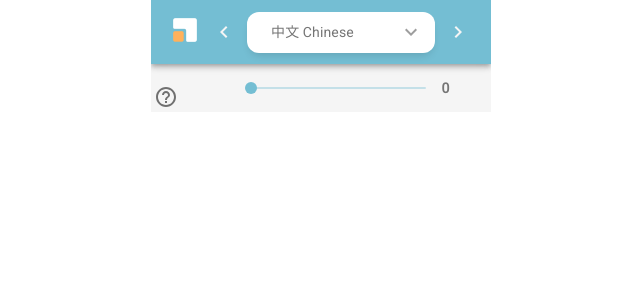
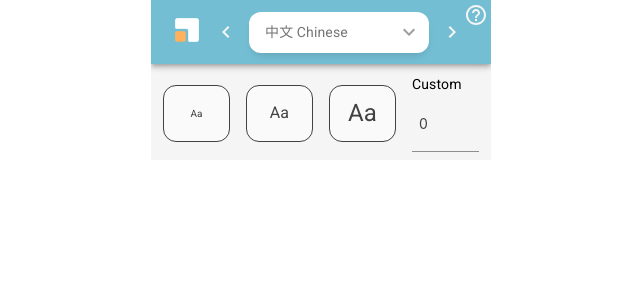
Before and after one commit to rjpeterson/Hanzisize, a React (Create React App) app: page / in a window 1280 px wide. Shown: the top 300 px of the page, without its empty margins (319-959 px from the left). Built offline with nearby package versions, Linux system fonts and the light colour scheme.

Commit message:
swap slider bar for several buttons. functional but needs visual refinement

```diff
--- a/src/components/App.js
+++ b/src/components/App.js
@@ -17,6 +17,7 @@ testingTools.setupTestEnv();
 const useStyles = makeStyles({
   container: {
     width: 340,
+    height: 160,
     backgroundColor: theme.palette.secondary.main,
     overflow: 'hidden',
     flexDirection: 'row',
--- /dev/null
+++ b/src/components/Lower/FontSize/FontSize.jsx
@@ -0,0 +1,177 @@
+import React from 'react';
+import Button from '@material-ui/core/Button';
+import Input from '@material-ui/core/Input';
+import { makeStyles, withStyles } from '@material-ui/core/styles';
+import { grey } from '@material-ui/core/colors';
+import Grid from '@material-ui/core/Grid';
+import { Typography } from '@material-ui/core';
+
+const fontSizes = {
+  s: 10,
+  m: 16,
+  l: 24
+}
+
+const useStyles = makeStyles({
+  grid: {
+    paddingTop: 10,
+    paddingBottom: 4,
+  },
+  small: {
+    fontSize: fontSizes.s
+  },
+  medium: {
+    fontSize: fontSizes.m
+  },
+  large: {
+    fontSize: fontSizes.l
+  },
+  input: {
+    width: 67,
+    height: 57,
+    boxShadow: 'none',
+    textTransform: 'none',
+    padding: '8px 7px',
+    lineHeight: 1.5,
+    color: grey[800],
+    fontFamily: [
+      '-apple-system',
+      'BlinkMacSystemFont',
+      '"Segoe UI"',
+      'Roboto',
+      '"Helvetica Neue"',
+      'Arial',
+      'sans-serif',
+      '"Apple Color Emoji"',
+      '"Segoe UI Emoji"',
+      '"Segoe UI Symbol"'
+    ]
+  }
+})
+
+const NormalButton = withStyles({
+  root: {
+    width: 67,
+    height: 57,
+    boxShadow: 'none',
+    textTransform: 'none',
+    padding: '8px 7px',
+    border: '1px solid',
+    borderRadius: 13,
+    lineHeight: 1.5,
+    backgroundColor: grey[50],
+    borderColor: grey[800],
+    color: grey[800],
+    fontFamily: [
+      '-apple-system',
+      'BlinkMacSystemFont',
+      '"Segoe UI"',
+      'Roboto',
+      '"Helvetica Neue"',
+      'Arial',
+      'sans-serif',
+      '"Apple Color Emoji"',
+      '"Segoe UI Emoji"',
+      '"Segoe UI Symbol"',
+    ].join(','),
+    '&:hover': {
+      backgroundColor: grey[300],
+      boxShadow: 'none',
+    },
+    '&:active': {
+      boxShadow: 'none',
+      color: grey[50],
+      backgroundColor: grey[500]
+    },
+    '&:focus': {
+      boxShadow: "0 3px 6px 2px rgba(255, 105, 135, .3)",
+      color: grey[50],
+      backgroundColor: grey[500]
+    },
+  },
+})(Button);
+
+export default function FontSizeButtons({minFontSize, changeHandler}) {
+  const classes = useStyles();
+
+  const handleButtonClick = (newValue) => {
+    changeHandler(newValue);
+  };
+
+  const handleInputChange = (event) => {
+    changeHandler(event.target.value === '' ? '' : Number(event.target.value));
+  };
+
+  const handleBlur = () => {
+    if (minFontSize < 0) {
+      changeHandler(0);
+    } else if (minFontSize > 99) {
+      changeHandler(99);
+    }
+  };
+
+  return (
+    <Grid
+      container
+      className={classes.grid}
+      spacing={2}
+      alignItems="center"
+      justify="center"
+    >
+      <Grid item>
+        <NormalButton
+          variant="outlined"
+          onClick={() => {handleButtonClick(fontSizes.s)}}
+        >
+          <Typography
+          className={classes.small}
+          >
+            Aa
+          </Typography>
+        </NormalButton>
+      </Grid>
+      <Grid item>
+        <NormalButton
+          variant="outlined"
+          onClick={() => { handleButtonClick(fontSizes.m)}}
+        >
+          <Typography
+          className={classes.medium}
+          >
+            Aa
+          </Typography>
+        </NormalButton>
+      </Grid>
+      <Grid item>
+        <NormalButton
+          variant="outlined"
+          onClick={() => { handleButtonClick(fontSizes.l)}}
+        >
+          <Typography
+          className={classes.large}
+          >
+            Aa
+          </Typography>
+        </NormalButton>
+      </Grid>
+      <Grid item>
+        <Typography>
+          Custom
+        </Typography>
+        <Input
+          className={classes.input}
+          value={minFontSize}
+          onChange={(event) => {handleInputChange(event)}}
+          onBlur={handleBlur}
+          inputProps={{
+            step: 1,
+            min: 0,
+            max: 99,
+            type: 'number',
+            'aria-label': 'minimum font size',
+          }}
+        />
+      </Grid>
+    </Grid>
+  );
+}
--- a/src/components/Lower/Lower.jsx
+++ b/src/components/Lower/Lower.jsx
@@ -1,24 +1,17 @@
 import React from 'react';
 import IFrameWarning from './IFrameWarning/IFrameWarning';
 
-import InputSlider from './InputSlider/InputSlider';
+import FontSize from './FontSize/FontSize';
 
 import { makeStyles } from '@material-ui/core/styles';
 import Box from '@material-ui/core/Box';
-import HelpOutline from '@material-ui/icons/HelpOutline';
-import IconButton from '@material-ui/core/IconButton';
 import 'fontsource-roboto';
 
 const useStyles = makeStyles({
   lower: {
     position: 'relative',
     paddingBottom: 2,
-  },
-  help: {
-    position: 'absolute',
-    bottom: 0,
-    left: 0,
-  },
+  }
 })
 
 export default function Lower({minFontSize, changeHandler, iFrames}) {
@@ -27,17 +20,10 @@ export default function Lower({minFontSize, changeHandler, iFrames}) {
   return (
     <div className="lower-container">
       <Box className={classes.lower}>
-      <InputSlider
+      <FontSize
         minFontSize={minFontSize}
         changeHandler={changeHandler}
       />
-      <Box
-        className={classes.help}
-      >
-        <IconButton size="small" href='https://github.com/rjpeterson/Hanzisize#donate' target="_blank">
-          <HelpOutline />
-        </IconButton>
-      </Box>
       <IFrameWarning
         display={iFrames}
       />
--- a/src/components/Upper/LangSelect/LangSelect.jsx
+++ b/src/components/Upper/LangSelect/LangSelect.jsx
@@ -15,8 +15,8 @@ import LangOptions from './LangOptions';
 
 const useStyles = makeStyles({
   menuItem: {
-    fontSize: ".7rem",
-    minHeight: "1.3rem",
+    fontSize: ".6rem",
+    minHeight: "1.1rem",
     paddingTop: "0px",
     paddingBottom: "0px",
   },
@@ -30,7 +30,7 @@ const useStyles = makeStyles({
     borderWidth: 2,
     borderRadius: 12,
     marginBottom: 0,
-    paddingLeft: 24,
+    paddingLeft: 16,
     paddingTop: 10,
     paddingBottom: 10,
     boxShadow: '0px 5px 8px -3px rgba(0,0,0,0.14)',
@@ -42,7 +42,7 @@ const useStyles = makeStyles({
   },
   icon:{
     color: grey[500],
-    right: 12,
+    right: 8,
     position: 'absolute',
     userSelect: 'none',
     pointerEvents: 'none'
--- a/src/components/Upper/Upper.jsx
+++ b/src/components/Upper/Upper.jsx
@@ -3,6 +3,9 @@ import { makeStyles } from '@material-ui/core/styles';
 import Toolbar from '@material-ui/core/Toolbar';
 import AppBar from '@material-ui/core/AppBar';
 import Grid from '@material-ui/core/Grid';
+import HelpOutline from '@material-ui/icons/HelpOutline';
+import IconButton from '@material-ui/core/IconButton';
+import Box from '@material-ui/core/Box';
 
 import LangSelectBar from './LangSelect/LangSelect';
 import logo from '../../images/logo.png';
@@ -12,10 +15,16 @@ const useStyles = makeStyles({
   logo: {
     width: '2rem',
     height: '2rem',
+    paddingLeft: '.25rem'
   },
   toolbar: {
     minHeight: '64px'
-  }
+  },
+  help: {
+    position: 'absolute',
+    top: 0,
+    right: 0
+  },
 })
 
 export default function Upper({language, changeHandler}) {
@@ -44,6 +53,19 @@ export default function Upper({language, changeHandler}) {
                 changeHandler={changeHandler}
               />
             </Grid>
+            <Grid item>
+              <Box
+                className={classes.help}
+              >
+                <IconButton
+                  size="small"
+                  href='https://github.com/rjpeterson/Hanzisize#donate' target="_blank"
+                  color="secondary"
+                >
+                  <HelpOutline />
+                </IconButton>
+              </Box>
+            </Grid>
           </Grid>
         </Toolbar>
       </AppBar>
```
